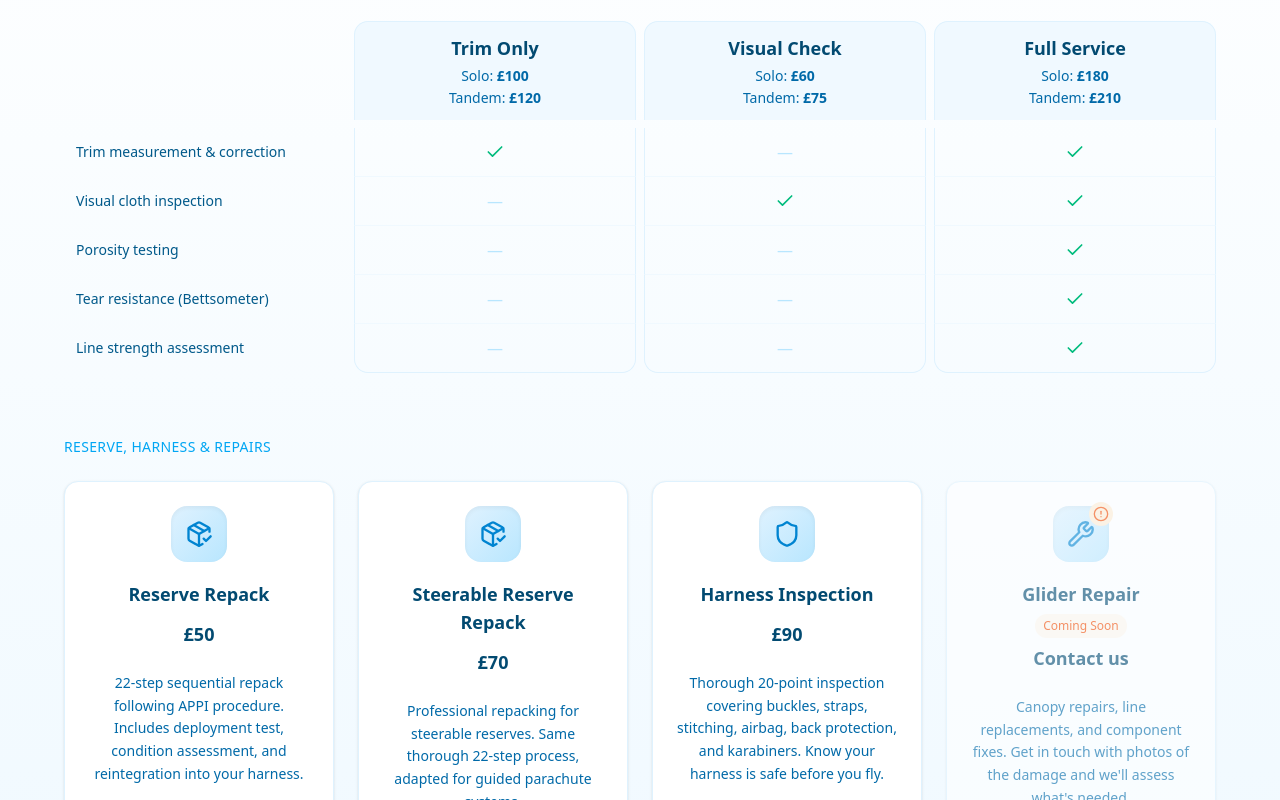
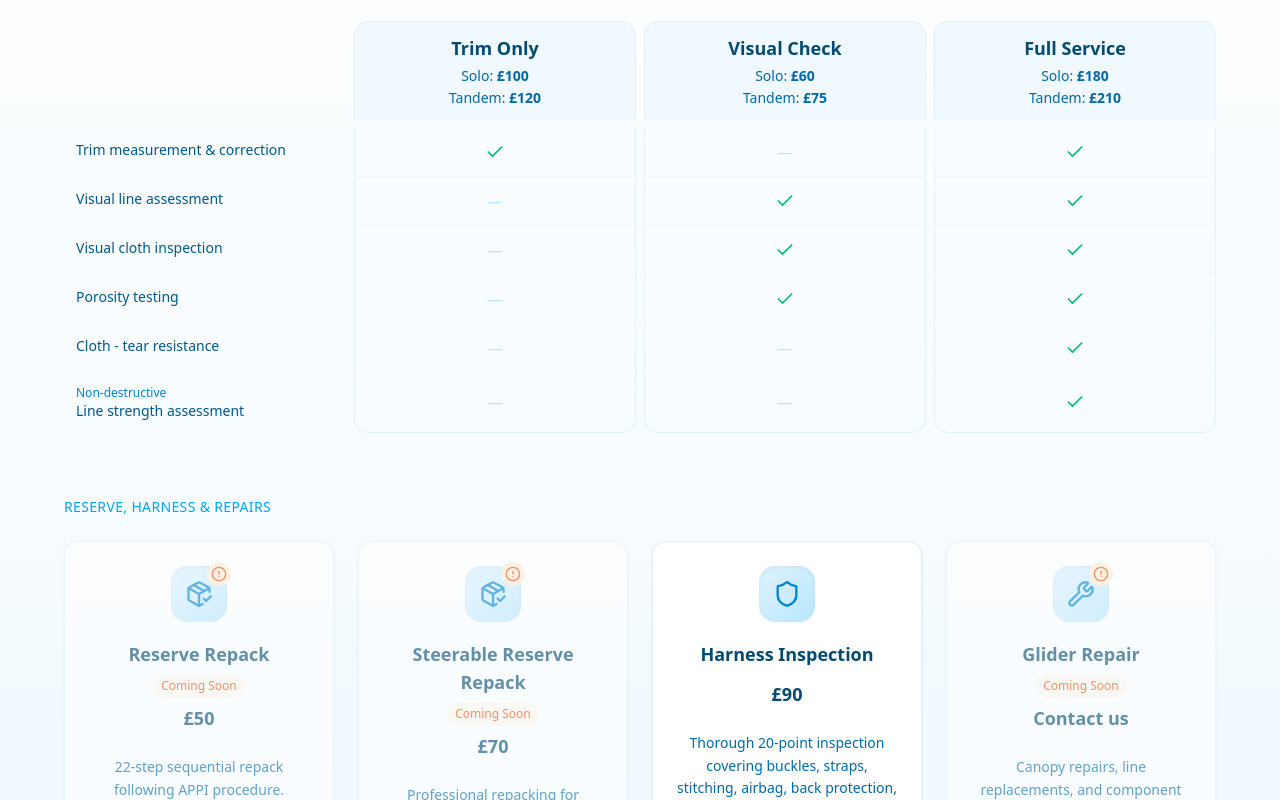
Before and after one commit to Skye-flyhigh/paramot-website, a Next.js app: page / in a window 1280 px wide. Shown: the part 980-1780 px from the top of the page. Built offline with nearby package versions, Linux system fonts and the light colour scheme.

Commit message:
refactor(service-grid): rearrange the service grid for a coherent UI

```diff
--- a/src/components/home/ServiceComparisonGrid.tsx
+++ b/src/components/home/ServiceComparisonGrid.tsx
@@ -4,10 +4,11 @@ import { type ServiceChecks, getGridServiceGroups } from '@/lib/schema';
 
 const checkLabels: { key: keyof ServiceChecks; label: string }[] = [
   { key: 'trim', label: 'Trim measurement & correction' },
+  { key: 'line', label: 'Visual line assessment' },
   { key: 'cloth', label: 'Visual cloth inspection' },
   { key: 'porosity', label: 'Porosity testing' },
-  { key: 'betsometer', label: 'Tear resistance (Bettsometer)' },
-  { key: 'line', label: 'Line strength assessment' },
+  { key: 'betsometer', label: 'Cloth - tear resistance' },
+  { key: 'strength', label: 'Line strength assessment'}
 ];
 
 export default function ServiceComparisonGrid() {
@@ -58,10 +59,13 @@ export default function ServiceComparisonGrid() {
             >
               <div
                 role="rowheader"
-                className={`p-3 flex items-center text-sm font-medium text-sky-800 ${
+                className={`p-3 flex flex-col text-sm font-medium text-sky-800 ${
                   i === checkLabels.length - 1 ? 'rounded-bl-xl' : ''
                 }`}
               >
+                {check.key === "strength" && (
+                  <span className="text-xs text-sky-600 font-light">Non-destructive</span>
+                )}
                 {check.label}
               </div>
               {groups.map((group) => (
@@ -122,6 +126,9 @@ export default function ServiceComparisonGrid() {
                       aria-hidden="true"
                     />
                     {check.label}
+                    {
+                      check.key === "strength" && <span className="text-xs text-sky-600 font-light">- non-destructive</span>
+                    }
                   </li>
                 ) : null,
               )}
--- a/src/data/services.json
+++ b/src/data/services.json
@@ -11,7 +11,8 @@
       "porosity": false,
       "betsometer": false,
       "cloth": false,
-      "line": false
+      "line": false,
+      "strength": false
     },
     "gridGroup": "trim",
     "gridLabel": "Trim Only",
@@ -29,7 +30,8 @@
       "porosity": false,
       "betsometer": false,
       "cloth": false,
-      "line": false
+      "line": false,
+      "strength": false
     },
     "gridGroup": "trim",
     "gridLabel": "Trim Only",
@@ -44,10 +46,11 @@
     "available": true,
     "checks": {
       "trim": false,
-      "porosity": false,
+      "porosity": true,
       "betsometer": false,
       "cloth": true,
-      "line": false
+      "line": true,
+      "strength": false
     },
     "gridGroup": "visual-check",
     "gridLabel": "Visual Check",
@@ -62,10 +65,11 @@
     "available": true,
     "checks": {
       "trim": false,
-      "porosity": false,
+      "porosity": true,
       "betsometer": false,
       "cloth": true,
-      "line": false
+      "line": true,
+      "strength": false
     },
     "gridGroup": "visual-check",
     "gridLabel": "Visual Check",
@@ -83,7 +87,8 @@
       "porosity": true,
       "betsometer": true,
       "cloth": true,
-      "line": true
+      "line": true,
+      "strength": true
     },
     "gridGroup": "full-service",
     "gridLabel": "Full Service",
@@ -101,7 +106,8 @@
       "porosity": true,
       "betsometer": true,
       "cloth": true,
-      "line": true
+      "line": true,
+      "strength": true
     },
     "gridGroup": "full-service",
     "gridLabel": "Full Service",
@@ -121,7 +127,7 @@
     "description": "22-step sequential repack following APPI procedure. Includes deployment test, condition assessment, and reintegration into your harness.",
     "code": "PACK-001",
     "cost": 50,
-    "available": true
+    "available": false
   },
   "repack-steerable": {
     "icon": "PackageCheck",
@@ -129,7 +135,7 @@
     "description": "Professional repacking for steerable reserves. Same thorough 22-step process, adapted for guided parachute systems.",
     "code": "PACK-002",
     "cost": 70,
-    "available": true
+    "available": false
   },
   "repair": {
     "icon": "Wrench",
--- a/src/lib/validation/serviceSchema.ts
+++ b/src/lib/validation/serviceSchema.ts
@@ -4,6 +4,7 @@ export interface ServiceChecks {
   porosity?: boolean;
   betsometer?: boolean;
   line?: boolean;
+  strength?: boolean;
 }
 
 export interface ServicesType {
```
